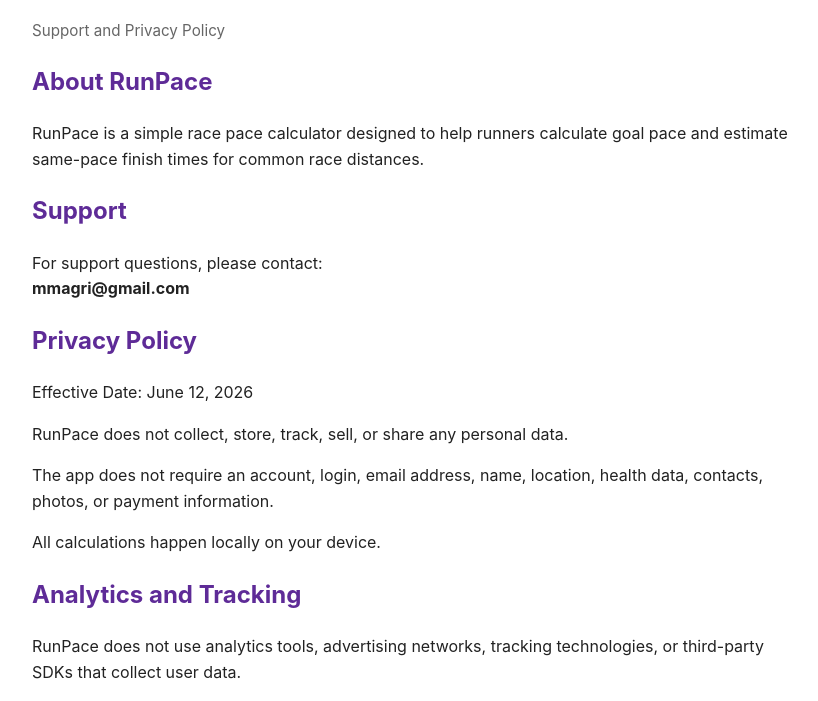
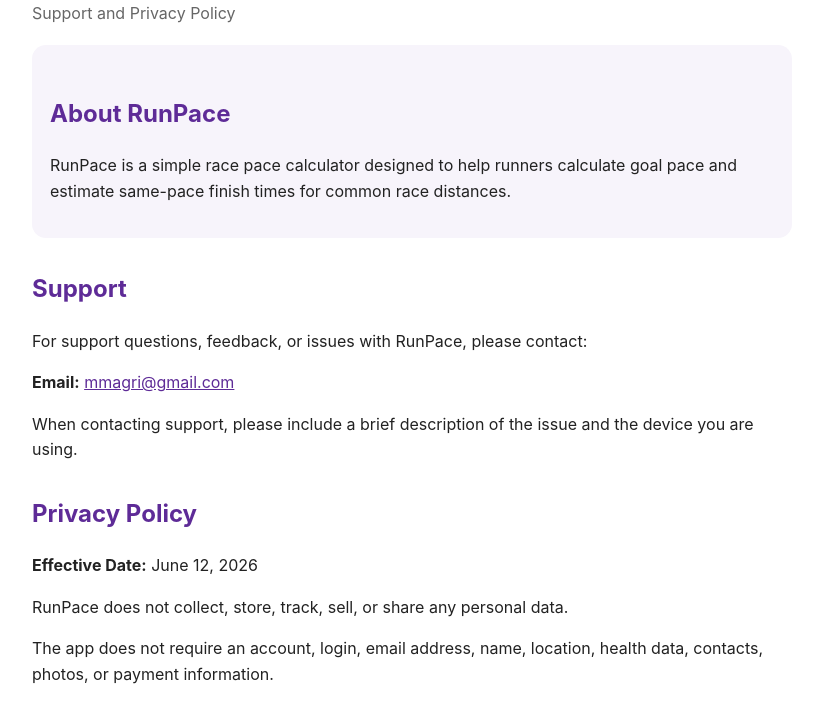
Before and after one commit to mmagriGH/Magri, a plain HTML site: page index.html in a window 1280 px wide. Shown: the part 94-795 px from the top of the page, without its empty margins (228-1046 px from the left). Drawn offline with Linux system fonts and the light colour scheme.

Commit message:
Update index.html

```diff
--- a/index.html
+++ b/index.html
@@ -12,36 +12,73 @@
       margin: 40px auto;
       padding: 0 20px;
       color: #222;
+      background: #ffffff;
     }
-    h1, h2 {
+
+    h1 {
+      color: #5E2B97;
+      margin-bottom: 0;
+    }
+
+    h2 {
+      color: #5E2B97;
+      margin-top: 32px;
+    }
+
+    .subtitle {
+      color: #666;
+      font-size: 1rem;
+      margin-top: 4px;
+    }
+
+    .card {
+      background: #f7f4fb;
+      border-radius: 14px;
+      padding: 18px;
+      margin-top: 18px;
+    }
+
+    a {
       color: #5E2B97;
     }
-    .small {
+
+    footer {
+      margin-top: 40px;
       color: #666;
-      font-size: 0.95em;
+      font-size: 0.9rem;
     }
   </style>
 </head>
+
 <body>
   <h1>RunPace</h1>
-  <p class="small">Support and Privacy Policy</p>
+  <p class="subtitle">Support and Privacy Policy</p>
 
-  <h2>About RunPace</h2>
-  <p>
-    RunPace is a simple race pace calculator designed to help runners calculate goal pace
-    and estimate same-pace finish times for common race distances.
-  </p>
+  <div class="card">
+    <h2>About RunPace</h2>
+    <p>
+      RunPace is a simple race pace calculator designed to help runners calculate goal pace
+      and estimate same-pace finish times for common race distances.
+    </p>
+  </div>
 
   <h2>Support</h2>
   <p>
-    For support questions, please contact:
-    <br>
-    <strong>mmagri@gmail.com</strong>
+    For support questions, feedback, or issues with RunPace, please contact:
+  </p>
+
+  <p>
+    <strong>Email:</strong>
+    <a href="mailto:YOUR_EMAIL_HERE">mmagri@gmail.com</a>
+  </p>
+
+  <p>
+    When contacting support, please include a brief description of the issue and the device you are using.
   </p>
 
   <h2>Privacy Policy</h2>
   <p>
-    Effective Date: June 12, 2026
+    <strong>Effective Date:</strong> June 12, 2026
   </p>
 
   <p>
@@ -77,5 +114,9 @@
   <p>
     This privacy policy may be updated if RunPace changes in the future. Any updates will be posted on this page.
   </p>
+
+  <footer>
+    <p>&copy; 2026 RunPace. All rights reserved.</p>
+  </footer>
 </body>
 </html>
```
